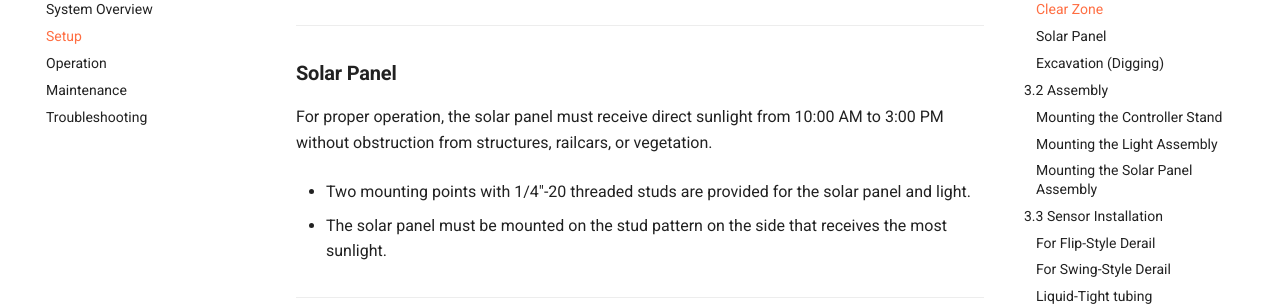
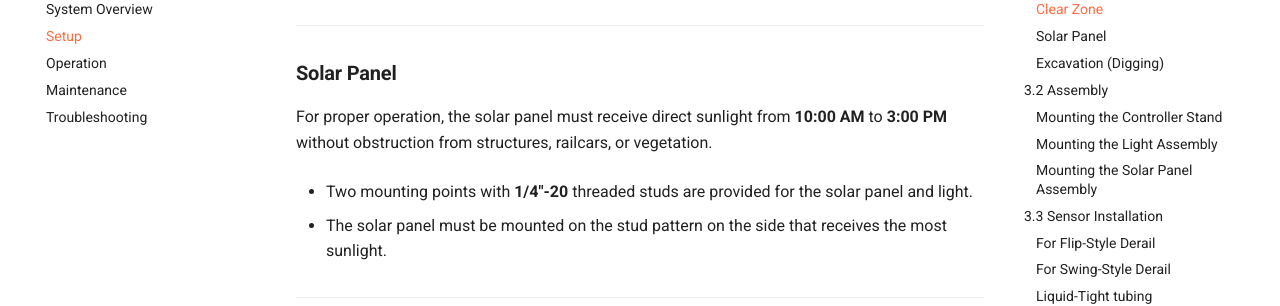
Before and after one commit to niell-ion/derail-docs, an MkDocs documentation site: the page built from docs/derail_setup.md, in a window 1280 px wide and 900 px high, scrolled down 1495 px. Shown: the part 153-459 px from the top of the window. Built offline with MkDocs 1.6.1 and Material for MkDocs 9.7.7, drawn with Linux system fonts in a browser that asks for light colours; some of the changed text lies outside the part shown.

Commit message:
Update derail_setup.md

```diff
--- a/docs/derail_setup.md
+++ b/docs/derail_setup.md
@@ -74,9 +74,9 @@
 
 ### **Solar Panel**
 
-For proper operation, the solar panel must receive direct sunlight from 10:00 AM to 3:00 PM without obstruction from structures, railcars, or vegetation.
+For proper operation, the solar panel must receive direct sunlight from **10:00 AM** to **3:00 PM** without obstruction from structures, railcars, or vegetation.
 
-* Two mounting points with 1/4"-20 threaded studs are provided for the solar panel and light.
+* Two mounting points with **1/4"-20** threaded studs are provided for the solar panel and light.
 
 * The solar panel must be mounted on the stud pattern on the side that receives the most sunlight.
 
@@ -150,7 +150,7 @@
 
 **Step 2. Secure the Bracket to the Tie**
 
-* Using a power drill or impact driver, install a minimum of four (4) 0.5 in. x 3 in. galvanized lag bolts with washers.
+* Using a power drill or impact driver, install a minimum of four (4) **0.5 in. x 3 in.** galvanized lag bolts with washers.
 
 * Ensure bolts penetrate fully into solid wood.
 
@@ -212,7 +212,7 @@
 
 **Step 2: Secure the Assembly**
 
-* Install 1/4 in. flat washers and 1/4"-20 hex nuts onto the studs.
+* Install **1/4 in.** flat washers and **1/4"-20** hex nuts onto the studs.
 
 * Tighten the nuts evenly until the light is firmly secured.
 
@@ -230,7 +230,7 @@
 
 **Step 4: Verify Jumpers**
 
-* Confirm that the 5V jumpers are installed on the controller board.
+* Confirm that the **5V** jumpers are installed on the controller board.
 
 * These must be in place for the light to operate correctly.
 
@@ -240,7 +240,7 @@
 
 ![Derail Solar Panel](assets/derail_light_wire.jpg){: style="height:350px;width:350px"}
 
-* Insert the light wires into the OUT 0 terminals on the controller board, following the wiring diagram.
+* Insert the light wires into the **OUT 0** terminals on the controller board, following the wiring diagram.
 
 * Ensure proper polarity (match positive and negative leads).
 
@@ -273,7 +273,7 @@
 
 * Center the solar panel on the spider bracket.
 
-* Fasten using the provided M6 cage nuts, flat washers, and machine screws.
+* Fasten using the provided **M6** cage nuts, flat washers, and machine screws.
 
 * Tighten screws securely, but do not overtighten.
 
@@ -299,7 +299,7 @@
 
 * Verify that the device light does not cast a shadow on the solar panel.
 
-* Install 1/4 in. flat washers and 1/4"-20 hex nuts onto the base studs and tighten evenly.
+* Install **1/4 in.** flat washers and **1/4"-20** hex nuts onto the base studs and tighten evenly.
 
 ![Derail Solar Panel Wire](assets/derail_charger_wire.jpg){: style="height:350px;width:350px"}
 
@@ -410,19 +410,23 @@
 
 **Step 1:**
 
-Locate the sensor bracket on the provided stand.
+* Locate the sensor bracket on the provided stand.
 
 ---
 
 **Step 2:**
 
-Bolt the bracket securely to the stand using the supplied fasteners.
+* Verify that the sensor block is secured to the sensor bracket and that the liquid-tight tubing nut is fully tightened to the sensor.
+
+* Add the **#10-32 x 3/4"** screws, **#10** flat washers, and **#10-32** nuts.
+
+* Tighten hardware until the sensor doesn't move
 
 ---
 
 **Step 3:**
 
-Verify alignment of the bracket before proceeding.
+* Verify alignment of the bracket before proceeding.
 
 ---
 
```
